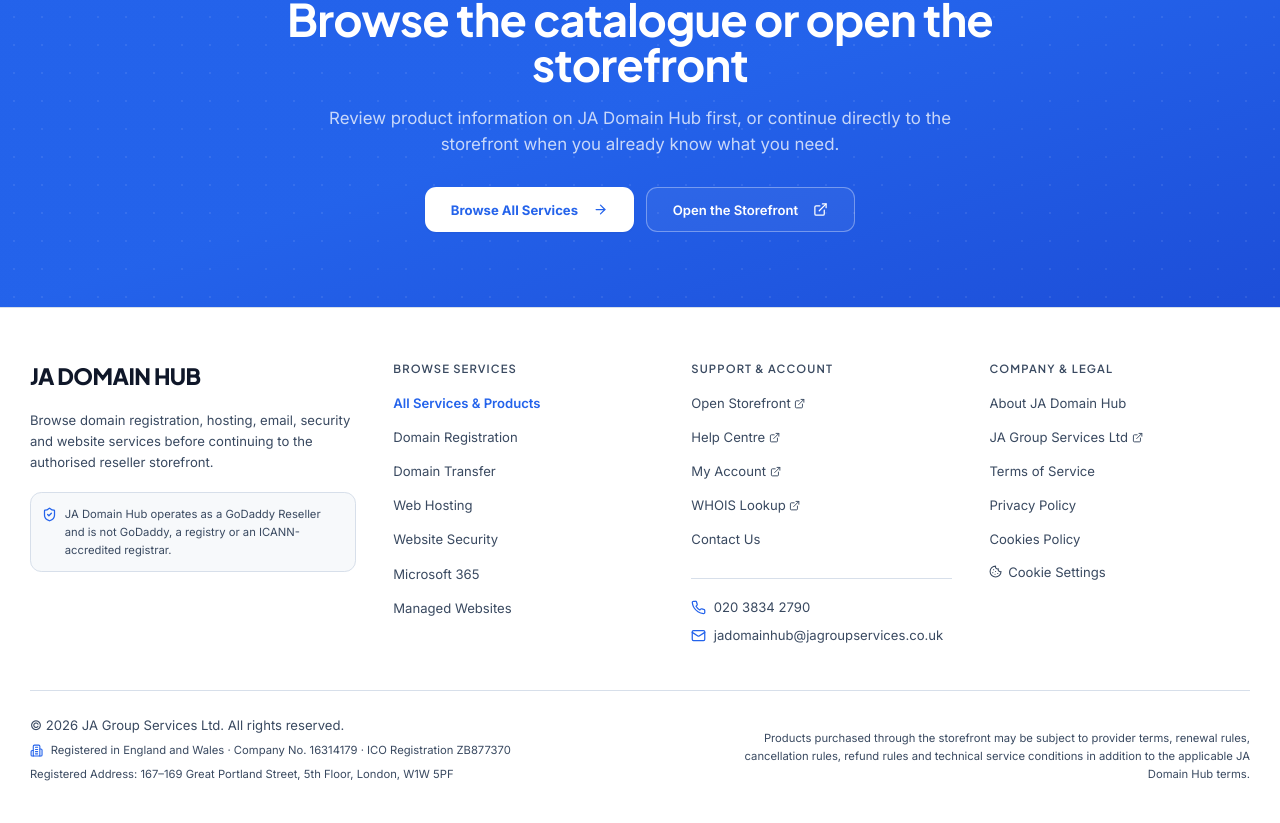
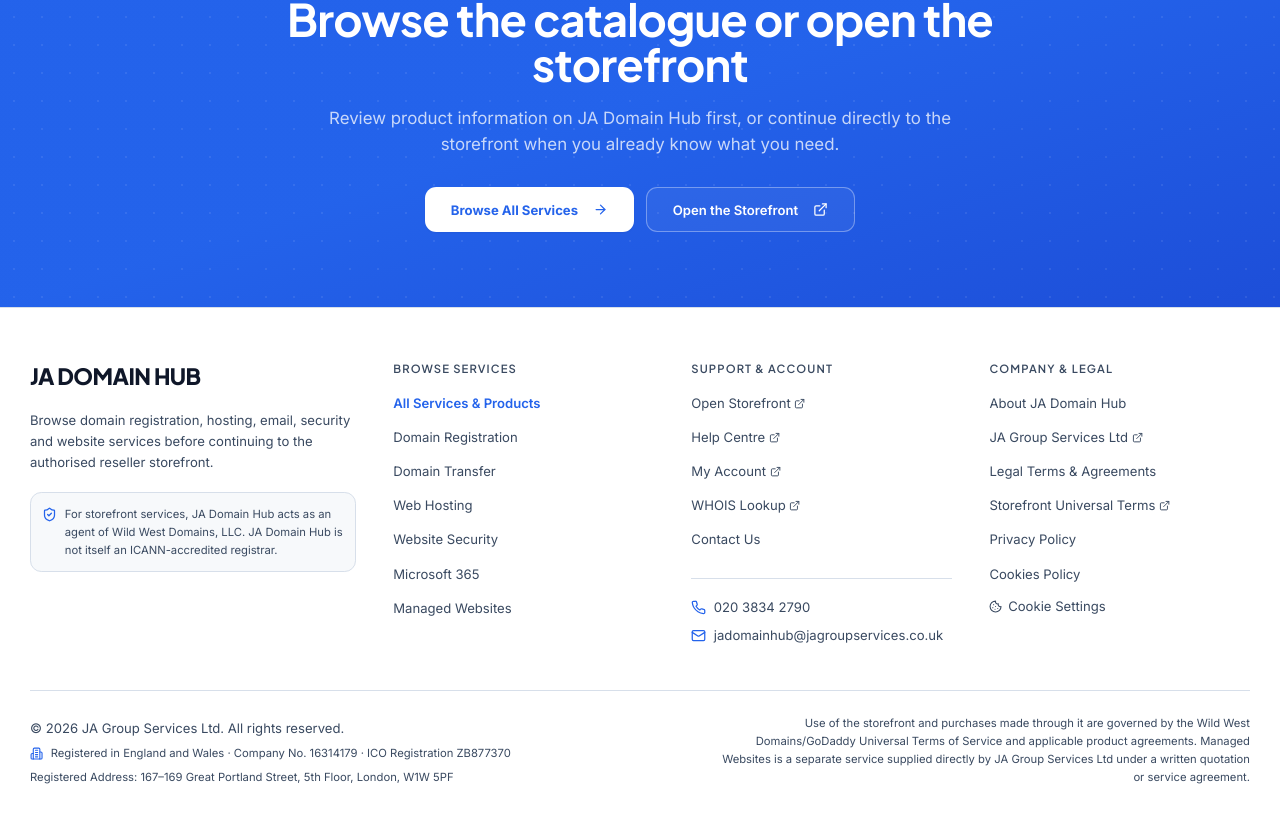
Before and after one commit to alfiemurray03/jadomainhub, a React (Vite) app: page / in a window 1280 px wide. Shown: the part 2697-3520 px from the top of the page. Built offline with nearby package versions, Linux system fonts and the light colour scheme; no server answers.

Commit message:
Add Wild West Domains agency and storefront terms disclosure

```diff
--- a/src/layouts/parts/Footer.tsx
+++ b/src/layouts/parts/Footer.tsx
@@ -1,6 +1,8 @@
 import { Building2, Cookie, ExternalLink, Mail, Phone, ShieldCheck } from 'lucide-react';
 
 const linkClass = 'text-sm text-muted-foreground transition-colors hover:text-foreground';
+const storefrontTermsUrl =
+  'https://store.jadomainhub.jagroupservices.co.uk/legal-agreement?id=utos';
 
 export default function Footer() {
   const currentYear = new Date().getFullYear();
@@ -22,7 +24,9 @@
 
             <div className="mt-5 flex items-start gap-2 rounded-xl border border-border bg-muted/40 p-3 text-xs leading-relaxed text-muted-foreground">
               <ShieldCheck className="mt-0.5 h-4 w-4 shrink-0 text-primary" />
-              <span>JA Domain Hub operates as a GoDaddy Reseller and is not GoDaddy, a registry or an ICANN-accredited registrar.</span>
+              <span>
+                For storefront services, JA Domain Hub acts as an agent of Wild West Domains, LLC. JA Domain Hub is not itself an ICANN-accredited registrar.
+              </span>
             </div>
           </div>
 
@@ -66,7 +70,8 @@
             <ul className="space-y-2.5">
               <li><a href="/about-us" className={linkClass}>About JA Domain Hub</a></li>
               <li><a href="https://jagroupservices.co.uk" target="_blank" rel="noopener noreferrer" className={`${linkClass} inline-flex items-center gap-1`}>JA Group Services Ltd <ExternalLink className="h-3 w-3" /></a></li>
-              <li><a href="/terms-of-service" className={linkClass}>Terms of Service</a></li>
+              <li><a href="/terms-of-service" className={linkClass}>Legal Terms &amp; Agreements</a></li>
+              <li><a href={storefrontTermsUrl} target="_blank" rel="noopener noreferrer" className={`${linkClass} inline-flex items-center gap-1`}>Storefront Universal Terms <ExternalLink className="h-3 w-3" /></a></li>
               <li><a href="/privacy-policy" className={linkClass}>Privacy Policy</a></li>
               <li><a href="/cookies-policy" className={linkClass}>Cookies Policy</a></li>
               <li>
@@ -98,7 +103,7 @@
               <p className="text-xs leading-relaxed">Registered Address: 167–169 Great Portland Street, 5th Floor, London, W1W 5PF</p>
             </div>
             <p className="max-w-xl text-xs leading-relaxed lg:text-right">
-              Products purchased through the storefront may be subject to provider terms, renewal rules, cancellation rules, refund rules and technical service conditions in addition to the applicable JA Domain Hub terms.
+              Use of the storefront and purchases made through it are governed by the Wild West Domains/GoDaddy Universal Terms of Service and applicable product agreements. Managed Websites is a separate service supplied directly by JA Group Services Ltd under a written quotation or service agreement.
             </p>
           </div>
         </div>
```
